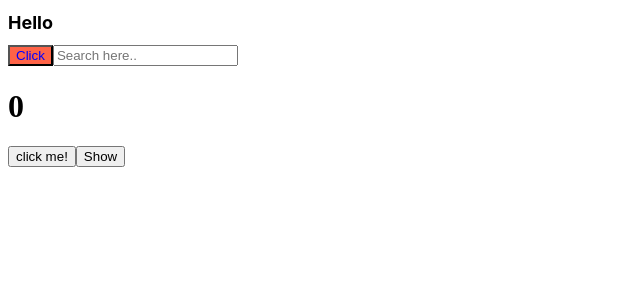
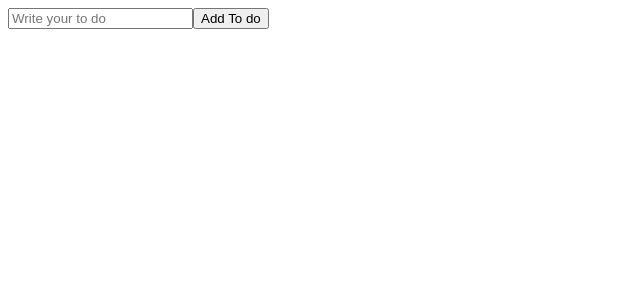
Before and after one commit to yejun1220/React-Basic, a React (Create React App) app in the folder new version/react-basic-project/: page / in a window 1280 px wide. Shown: the top 300 px of the page, without its empty margins (0-640 px from the left). Built offline with nearby package versions, Linux system fonts and the light colour scheme.

Commit message:
React-Basic(22.02.05)
기초 기술 적용 중

```diff
--- a/new version/react-basic-project/src/App.js
+++ b/new version/react-basic-project/src/App.js
@@ -3,55 +3,25 @@
 import { useEffect, useState } from "react";
 
 function App() {
-  const [count, setCounter] = useState(0);
-  const [keyword, setKeyword] = useState("");
-  const [showing, setShowing] = useState(false);
-  const onClick = () => {
-    setCounter((prev) => prev + 1);
-  };
-  const onChange = (event) => {
-    setKeyword(event.target.value);
-  };
-  const onClick2 = () => {
-    setShowing((prev) => !prev);
+  const [toDo, setTodo] = useState("");
+
+  const onChange = (event) => setTodo(event.target.value);
+  const onSubmit = (event) => {
+    event.preventDefalut();
+    console.log(toDo);
   };
 
-  console.log("Run all the time");
-  useEffect(() => {
-    console.log("CALL THE API..");
-  }, []); // useEffect는 특정 상황에서만 실행되게 할 때 쓰인다. []안에는 state가 들어간다.
-  useEffect(() => {
-    console.log("I run when 'keyword' changes.");
-  }, [keyword]); // keyword가 변할 때만 useEffet가 실행된다.
-  useEffect(() => {
-    console.log("I run when 'counter' changes.");
-    return console.log("Bye2 :(");
-  }, [count]);
-
-  function Hello() {
-    useEffect(() => {
-      console.log("Hello :)");
-      return () => {
-        // 함수(컴포넌트)가 사라질 때 기존 코드 대신 return 코드가 반환된다. 그 외는 기존 코드와 return 코드 전부 실행된다.
-        console.log("Bye :(");
-      };
-    }, [count]); // 종속에 count를 넣으면 Hello가 화면에 보이고 count가 변화하면 "Hello :)"가 출력된다.
-    return <div>Hello</div>;
-  }
   return (
-    <div className='App'>
-      <h1 className={styles.title}>Hello</h1>
-      {/* 다른 클래스 이름을 사용하기 위해 기억하지 않아도 된다.(랜덤이름생성) */}
-      <Button text='Click' />
-      <input
-        value={keyword}
-        onChange={onChange}
-        type='text'
-        placeholder='Search here..'></input>
-      <h1>{count}</h1>
-      <button onClick={onClick}>click me!</button>
-      <button onClick={onClick2}>{showing ? "Hide" : "Show"}</button>
-      {showing ? <Hello /> : null}
+    <div>
+      <form onSubmit={onSubmit}>
+        <input
+          onChange={onChange}
+          value={toDo}
+          type='text'
+          placeholder='Write your to do'
+        />
+        <button>Add To do</button>
+      </form>
     </div>
   );
 }
```
